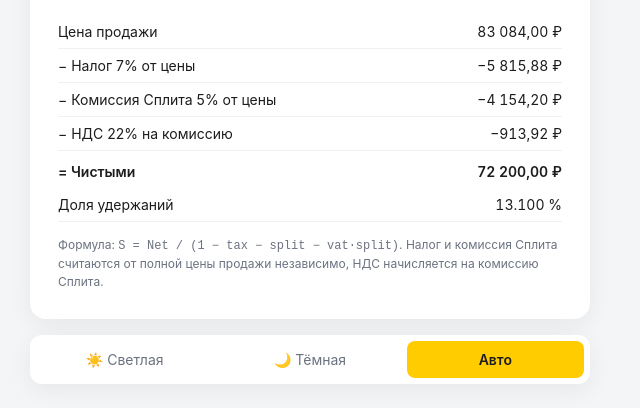
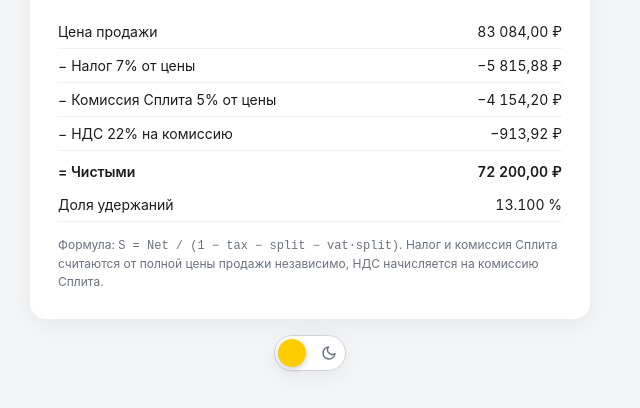
Before and after one commit to hellomaxs/split-calc, a plain HTML site: page index.html in a window 1280 px wide. Shown: the part 397-805 px from the top of the page, without its empty margins (330-970 px from the left). Drawn offline with Linux system fonts and the light colour scheme.

Commit message:
ui: replace theme buttons with sun/moon toggle switch

```diff
--- a/index.html
+++ b/index.html
@@ -135,33 +135,45 @@
     max-width: 560px;
     margin: 16px auto 0;
     display: flex;
-    align-items: center;
     justify-content: center;
-    gap: 8px;
+  }
+  .switch {
+    position: relative;
+    width: 72px;
+    height: 36px;
     background: var(--card);
-    border-radius: 12px;
-    padding: 6px;
+    border-radius: 999px;
     box-shadow: var(--shadow);
-    transition: background-color .2s, box-shadow .2s;
+    cursor: pointer;
+    border: 1px solid var(--border);
+    transition: background-color .2s, border-color .2s;
   }
-  .theme-toggle button {
-    flex: 1;
-    border: none;
-    background: transparent;
+  .switch svg {
+    position: absolute;
+    top: 50%;
+    transform: translateY(-50%);
+    width: 16px;
+    height: 16px;
     color: var(--muted);
-    font-size: 14px;
-    font-family: inherit;
-    padding: 10px 12px;
-    border-radius: 8px;
-    cursor: pointer;
-    transition: background-color .15s, color .15s;
+    transition: color .2s, opacity .2s;
   }
-  .theme-toggle button:hover { color: var(--text); }
-  .theme-toggle button.active {
+  .switch .icon-sun  { left: 8px; }
+  .switch .icon-moon { right: 8px; }
+  .switch .knob {
+    position: absolute;
+    top: 3px;
+    left: 3px;
+    width: 28px;
+    height: 28px;
     background: var(--accent);
-    color: #1c1c1e;
-    font-weight: 600;
+    border-radius: 50%;
+    transition: transform .25s cubic-bezier(.4,0,.2,1);
+    box-shadow: 0 2px 6px rgba(0,0,0,0.2);
   }
+  [data-theme="dark"] .switch .knob { transform: translateX(36px); }
+  [data-theme="dark"] .switch .icon-moon { color: var(--text); }
+  [data-theme="light"] .switch .icon-sun,
+  :root:not([data-theme="dark"]) .switch .icon-sun { color: #1c1c1e; }
 </style>
 </head>
 <body>
@@ -208,10 +220,12 @@
   </div>
 </div>
 
-<div class="theme-toggle" role="tablist" aria-label="Тема оформления">
-  <button type="button" data-theme-btn="light">☀️ Светлая</button>
-  <button type="button" data-theme-btn="dark">🌙 Тёмная</button>
-  <button type="button" data-theme-btn="auto">Авто</button>
+<div class="theme-toggle">
+  <div class="switch" id="themeSwitch" role="switch" aria-label="Переключить тему" tabindex="0">
+    <svg class="icon-sun" viewBox="0 0 24 24" fill="none" stroke="currentColor" stroke-width="2.2" stroke-linecap="round" stroke-linejoin="round"><circle cx="12" cy="12" r="4"/><path d="M12 2v2M12 20v2M4.93 4.93l1.41 1.41M17.66 17.66l1.41 1.41M2 12h2M20 12h2M4.93 19.07l1.41-1.41M17.66 6.34l1.41-1.41"/></svg>
+    <svg class="icon-moon" viewBox="0 0 24 24" fill="none" stroke="currentColor" stroke-width="2.2" stroke-linecap="round" stroke-linejoin="round"><path d="M21 12.79A9 9 0 1 1 11.21 3 7 7 0 0 0 21 12.79z"/></svg>
+    <div class="knob"></div>
+  </div>
 </div>
 
 <script>
@@ -248,27 +262,24 @@
   ['net','tax','split','vat'].forEach(id => $(id).addEventListener('input', recalc));
   recalc();
 
-  const themeMQ = window.matchMedia('(prefers-color-scheme: dark)');
   function applyTheme(mode) {
-    const effective = mode === 'auto' ? (themeMQ.matches ? 'dark' : 'light') : mode;
-    document.documentElement.setAttribute('data-theme', effective);
-    document.querySelectorAll('[data-theme-btn]').forEach(b => {
-      b.classList.toggle('active', b.dataset.themeBtn === mode);
-    });
+    document.documentElement.setAttribute('data-theme', mode);
     const meta = document.querySelector('meta[name="theme-color"]');
-    if (meta) meta.setAttribute('content', effective === 'dark' ? '#0f1115' : '#ffcc00');
+    if (meta) meta.setAttribute('content', mode === 'dark' ? '#0f1115' : '#ffcc00');
   }
-  document.querySelectorAll('[data-theme-btn]').forEach(b => {
-    b.addEventListener('click', () => {
-      const mode = b.dataset.themeBtn;
-      localStorage.setItem('theme', mode);
-      applyTheme(mode);
-    });
+  const sw = $('themeSwitch');
+  function toggleTheme() {
+    const cur = document.documentElement.getAttribute('data-theme') || 'light';
+    const next = cur === 'dark' ? 'light' : 'dark';
+    localStorage.setItem('theme', next);
+    applyTheme(next);
+  }
+  sw.addEventListener('click', toggleTheme);
+  sw.addEventListener('keydown', e => {
+    if (e.key === ' ' || e.key === 'Enter') { e.preventDefault(); toggleTheme(); }
   });
-  themeMQ.addEventListener('change', () => {
-    if ((localStorage.getItem('theme') || 'auto') === 'auto') applyTheme('auto');
-  });
-  applyTheme(localStorage.getItem('theme') || 'auto');
+  const saved = localStorage.getItem('theme');
+  applyTheme(saved || (window.matchMedia('(prefers-color-scheme: dark)').matches ? 'dark' : 'light'));
 </script>
 </body>
 </html>
```
